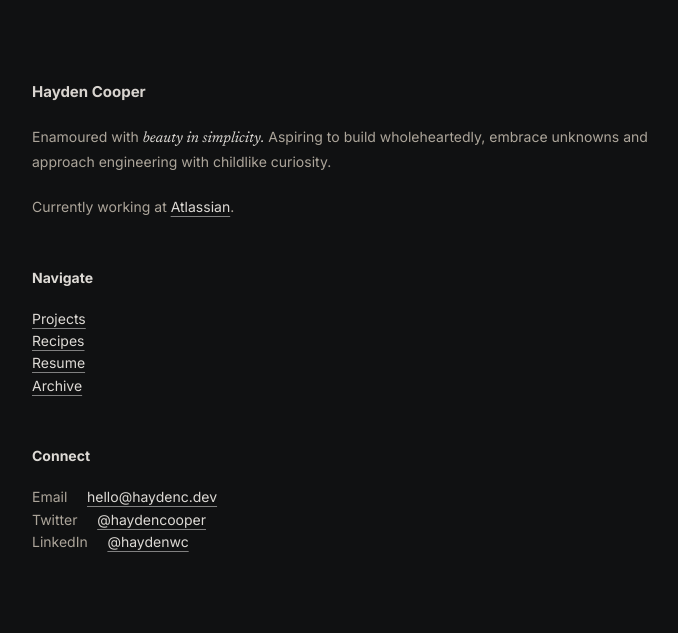
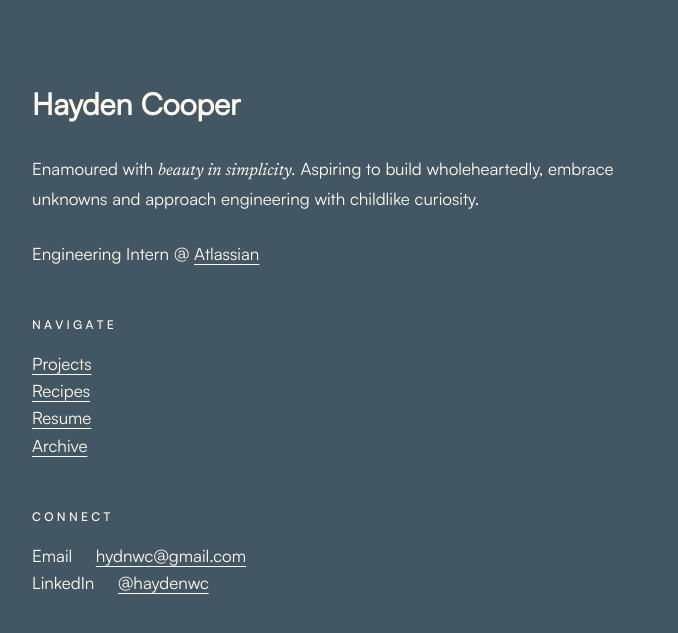
Before and after one commit to haydencooper/haydencooper.github.io, a Jekyll site: the page built from index.md, in a window 1280 px wide. Shown: the top 633 px of the page, without its empty margins (288-966 px from the left). Built offline with Jekyll 4.4.1, drawn with Linux system fonts in a browser that asks for light colours.

Commit message:
modernise

```diff
--- a/_config.yml
+++ b/_config.yml
@@ -7,7 +7,7 @@ description: > # description of the site (multiple lines allowed)
   <div id="hayden"><b>Hayden Cooper</b></div><br>
   Enamoured with <span class="beauty">beauty in simplicity.</span> Aspiring to build wholeheartedly, embrace unknowns and approach engineering with childlike curiosity.
   <br> <br>
-  Currently working at <a href="https://atlassian.com">Atlassian</a>.
+  Engineering Intern @ <a href="https://atlassian.com">Atlassian</a>
 
 
 
--- a/_layouts/home.html
+++ b/_layouts/home.html
@@ -6,7 +6,7 @@ layout: default
   {%-if site.theme_config.show_description-%}
     <p>{{ site.description }}</p>
   {%-endif-%}
-  <h4>Navigate</h4>
+  <h4>N A V I G A T E</h4>
   <a href="https://haydenc.dev">Projects</a>
   <br>
   <a href="recipes.html">Recipes</a>
@@ -14,10 +14,14 @@ layout: default
   <a href="resume.html">Resume</a>
   <br>
   <a href="archive.html">Archive</a>
-  <style>h4 {color: #dddad5;}</style>
-  <h4>Connect</h4>
-  Email &nbsp; &nbsp;         <a href="mailto:hello@haydenc.dev">hello@haydenc.dev</a> <br>
-  Twitter &nbsp; &nbsp;           <a href="https://twitter.com/haydencooper">@haydencooper</a> <br>
+  <style>h4 {
+    color: #FFFAEE;
+    font-family: Satoshi-Medium,serif;
+    font-size: 12px;
+  font-weight: 500;}
+  </style>
+  <h4>C O N N E C T</h4>
+  Email &nbsp; &nbsp;         <a href="mailto:hydnwc@gmail.com">hydnwc@gmail.com</a> <br>
   LinkedIn &nbsp; &nbsp;           <a href="https://linkedin.com/in/haydenwc">@haydenwc</a> <br> <br> <br>
 
 </header>
--- a/_sass/no-style-please.scss
+++ b/_sass/no-style-please.scss
@@ -1,33 +1,17 @@
 
 @import url('https://fonts.googleapis.com/css2?family=Inter:wght@100;200;300;400;500;600;700;800;900&family=Newsreader:ital,opsz,wght@0,6..72,200;0,6..72,300;0,6..72,400;0,6..72,500;0,6..72,600;0,6..72,700;0,6..72,800;1,6..72,200;1,6..72,300;1,6..72,400;1,6..72,500;1,6..72,600;1,6..72,700;1,6..72,800&family=Poppins:wght@100;400&display=swap');
-
-@mixin dark-appearance {
-  filter: invert(1);
-  img {
-    filter: invert(1);
-
-    &.ioda { filter: invert(0); }
-  }
-}
-
-body[a="dark"] { @include dark-appearance; }
-
-
-@media (prefers-color-scheme: dark) {
-  body[a="auto"] { @include dark-appearance; }
-}
-html { background: #101112; }
+@import url('satoshi.css');
+html { background: #435663; }
 
 html { height: 100%; }
 
 body {
-  color:  #aca59a;
-  font-family: Inter;
-  font-size: 14px;
+  color:  #FFFAEE;
+  font-family: Satoshi-Regular, serif;
+  font-size: 17px;
   line-height: 1.6;
   margin: 0;
   min-height: 100%;
-
   overflow-wrap: break-word;
 
 }
@@ -35,7 +19,7 @@ body {
 
 .post-meta { text-align: right; }
 
-h2, h3, h4, h5, h6 { margin-top: 3rem; color: #dddad5; }
+h2, h3, h4, h5, h6 { margin-top: 3rem;color: #FFFAEE; }
 
 hr { margin: 2rem 0; }
 
@@ -95,15 +79,13 @@ img {
 }
 
 a {
-  text-decoration: underline grey;
   text-underline-offset: 0.25rem;
-  color: #dddad5;
-
+  color:  #FFFAEE;
 }
 
 a:hover {
   transition: 0.3s;
-  text-decoration: underline #D3D3D3;
+  text-decoration: underline #FFFAEE;
 }
 
 
@@ -123,31 +105,12 @@ body {
 }
 
 #hayden {
-font-size: 15px;
-color: #d8d4cf;
-}
-
-#name1 {
-font-size: 0;
+font-size: 30px;
 }
 
 .beauty {
-font-family: newsreader;
+  font-family: newsreader, serif;
 font-style: italic;
-font-size: 15px;
-color: #dddad5;
+font-size: 17px;
+  color:  #FFFAEE;
 }
-
-#contact {
-font-size: 14px;
-}
-
-h4 {
-color: #dddad5;
-}
-
-footer {
-font-family: newsreader;
-font-style: italic;
-font-size: 12px;
-}
```
